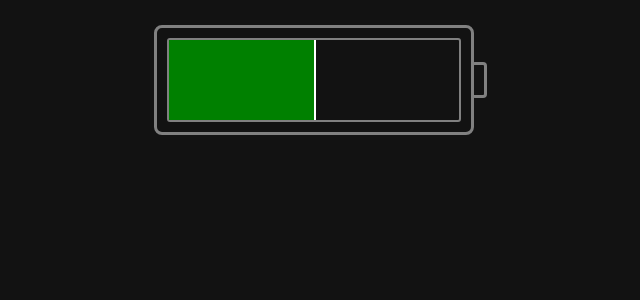
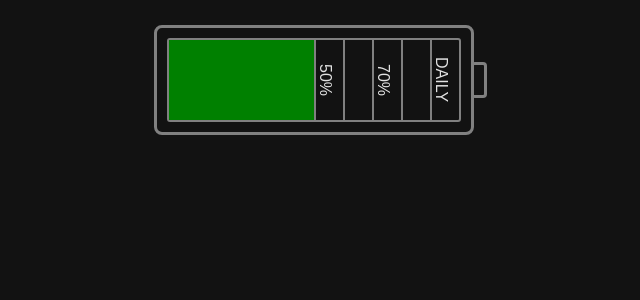
Before and after one commit to haxius/range, a React (Create React App) app: page / in a window 1280 px wide. Shown: the top 300 px of the page, without its empty margins (326-966 px from the left). Built offline with nearby package versions, Linux system fonts and the light colour scheme.

Commit message:
ADD ClassCat, various styling changes for Battery component

```diff
--- a/package.json
+++ b/package.json
@@ -10,6 +10,7 @@
     "@types/node": "^12.0.0",
     "@types/react": "^17.0.0",
     "@types/react-dom": "^17.0.0",
+    "classcat": "^5.0.3",
     "node-sass": "^6.0.0",
     "react": "^17.0.2",
     "react-dom": "^17.0.2",
--- a/src/components/Battery/index.tsx
+++ b/src/components/Battery/index.tsx
@@ -1,3 +1,4 @@
+import cc from "classcat";
 import React, { FC, useState } from "react";
 import { Range } from "react-range";
 import styles from "./styles.module.scss";
@@ -9,7 +10,8 @@ const Battery: FC<IBatteryProps> = () => {
 
   const updateValues = (newValues: number[]): void => {
     const [newValue] = newValues || [50];
-    setValue(newValue < 50 ? 50 : newValue);
+    let result = newValue % 10 < 3 ? newValue - (newValue % 10) : newValue;
+    setValue(result < 50 ? 50 : result);
   };
 
   return (
@@ -24,6 +26,26 @@ const Battery: FC<IBatteryProps> = () => {
           <div {...props} className={styles.track} style={props.style}>
             {children}
             <div className={styles.completion} style={{ width: `${value}%` }} />
+            <div
+              className={cc([styles.guide, styles.guideGreen])}
+              style={{ left: "50%" }}
+            >
+              <span>50%</span>
+            </div>
+            <div className={styles.guide} style={{ left: "60%" }} />
+            <div
+              className={cc([styles.guide, styles.guideGreen])}
+              style={{ left: "70%" }}
+            >
+              <span>70%</span>
+            </div>
+            <div className={styles.guide} style={{ left: "80%" }} />
+            <div
+              className={cc([styles.guide, styles.guideGreen])}
+              style={{ left: "90%" }}
+            >
+              <span>DAILY</span>
+            </div>
           </div>
         )}
         renderThumb={({ props }) => (
--- a/src/components/Battery/styles.module.scss
+++ b/src/components/Battery/styles.module.scss
@@ -35,8 +35,36 @@
 
 .thumb {
   height: 100%;
-  width: 4px;
+  width: 0px;
   background: white;
+  outline: 0;
+
+  &:hover,
+  &:active {
+    outline: 0;
+  }
+}
+
+.guide {
+  height: 100%;
+  border-left: 2px solid gray;
+  position: absolute;
+  top: 0;
+
+  &Important {
+    border-left: 2px solid white;
+
+    span {
+      color: white;
+    }
+  }
+
+  span {
+    height: 100%;
+    text-align: center;
+    writing-mode: vertical-rl;
+    text-orientation: sideways;
+  }
 }
 
 .completion {
```
Also changed, not shown: 1 other file (tests, documents, lock files or other folders).
